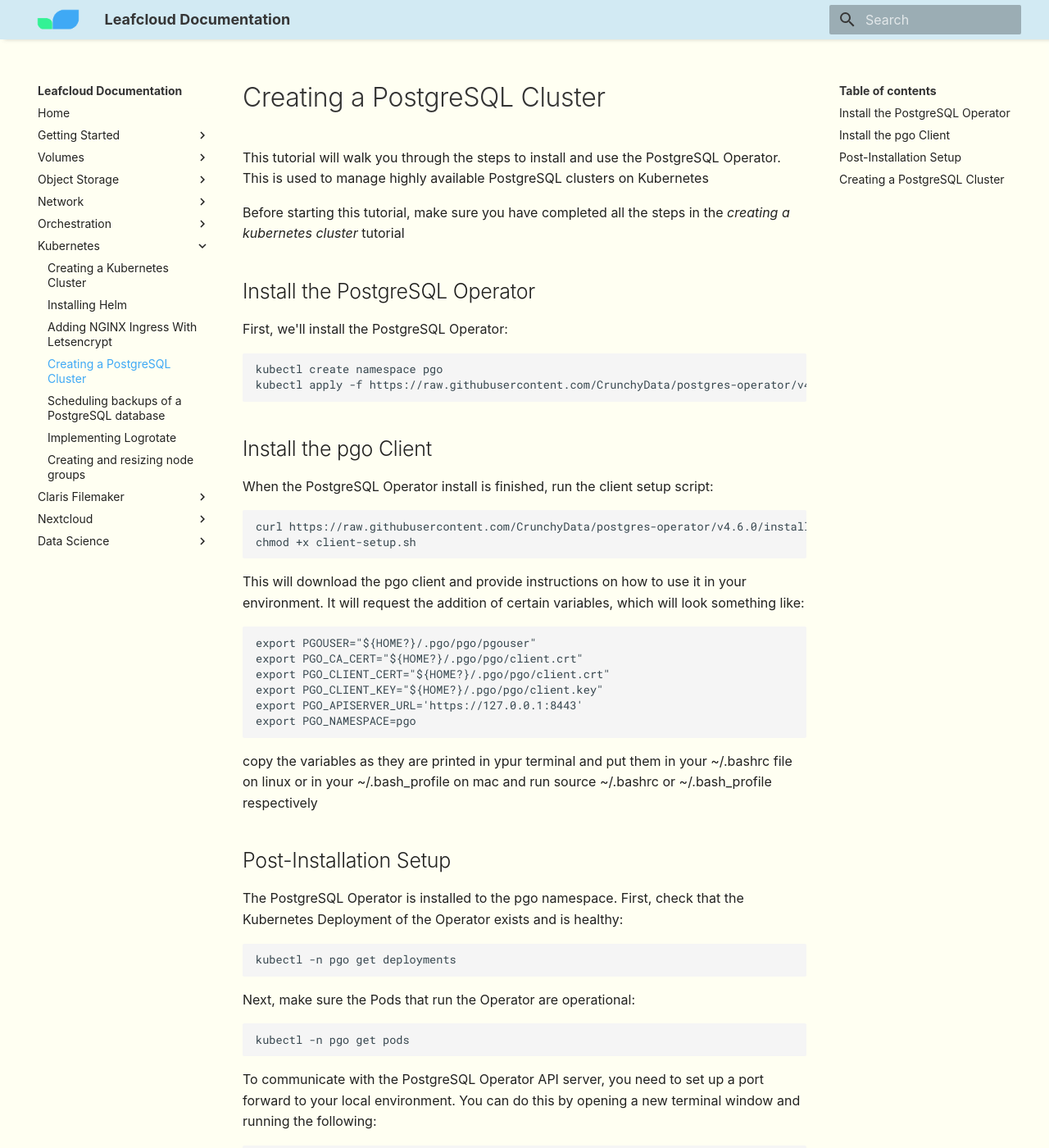
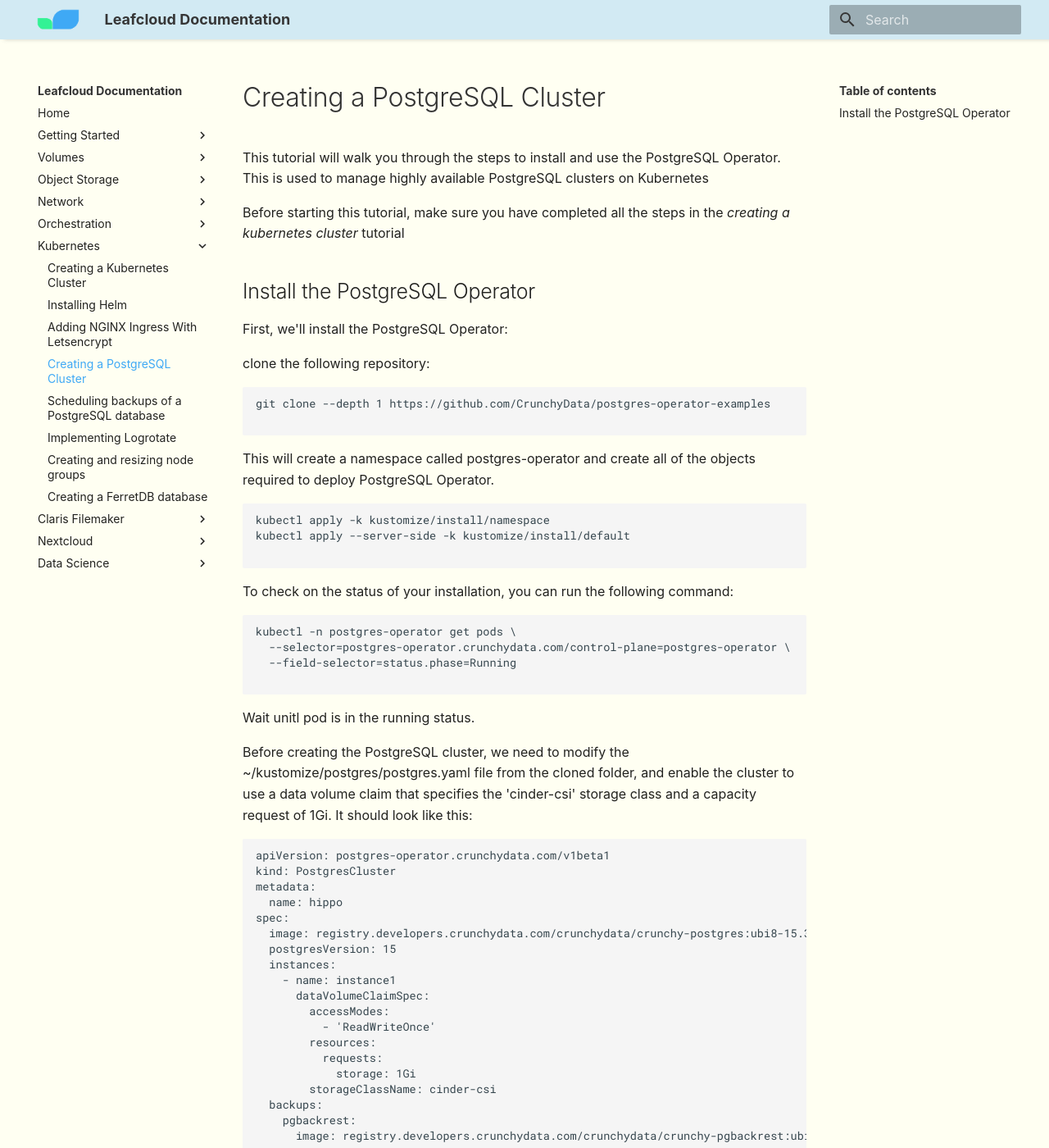
Before and after one commit to leafcloudhq/documentation-rtd, an MkDocs documentation site: the page built from docs/kubernetes/creating-a-postgresql-cluster.md, in a window 1280 px wide and 1400 px high. Shown: the whole window at 82% size. Built offline with MkDocs 1.6.1 and Material for MkDocs 9.7.7, drawn with Linux system fonts in a browser that asks for light colours; some web fonts are replaced; some of the changed text lies outside the part shown.

Commit message:
added ferretdb to docs

````diff
--- a/docs/kubernetes/creating-a-postgresql-cluster.md
+++ b/docs/kubernetes/creating-a-postgresql-cluster.md
@@ -8,77 +8,110 @@
 
 First, we'll install the PostgreSQL Operator:
 
+clone the following repository:
+
 ```
-kubectl create namespace pgo
-kubectl apply -f https://raw.githubusercontent.com/CrunchyData/postgres-operator/v4.6.0/installers/kubectl/postgres-operator.yml
+git clone --depth 1 https://github.com/CrunchyData/postgres-operator-examples
+
 ```
 
-## Install the pgo Client
-
-When the PostgreSQL Operator install is finished, run the client setup script:
+This will create a namespace called postgres-operator and create all of the objects required to deploy PostgreSQL Operator.
 
 ```
-curl https://raw.githubusercontent.com/CrunchyData/postgres-operator/v4.6.0/installers/kubectl/client-setup.sh > client-setup.sh
-chmod +x client-setup.sh
+kubectl apply -k kustomize/install/namespace
+kubectl apply --server-side -k kustomize/install/default
+
 ```
 
-This will download the pgo client and provide instructions on how to use it in your environment. It will request the addition of certain variables, which will look something like:
+
+To check on the status of your installation, you can run the following command:
 
 ```
-export PGOUSER="${HOME?}/.pgo/pgo/pgouser"
-export PGO_CA_CERT="${HOME?}/.pgo/pgo/client.crt"
-export PGO_CLIENT_CERT="${HOME?}/.pgo/pgo/client.crt"
-export PGO_CLIENT_KEY="${HOME?}/.pgo/pgo/client.key"
-export PGO_APISERVER_URL='https://127.0.0.1:8443'
-export PGO_NAMESPACE=pgo
+kubectl -n postgres-operator get pods \
+  --selector=postgres-operator.crunchydata.com/control-plane=postgres-operator \
+  --field-selector=status.phase=Running
+
 ```
 
-copy the variables as they are printed in ypur terminal and put them in your ~/.bashrc file on linux or in your ~/.bash_profile on mac and run source ~/.bashrc or ~/.bash_profile respectively
+Wait unitl pod is in the running status.
 
-## Post-Installation Setup
-
-The PostgreSQL Operator is installed to the pgo namespace. First, check that the Kubernetes Deployment of the Operator exists and is healthy:
+Before creating the PostgreSQL cluster, we need to modify the ~/kustomize/postgres/postgres.yaml file from the cloned folder, and enable the cluster to use a data volume claim that specifies the 'cinder-csi' storage class and a capacity request of 1Gi. It should look like this:
 
 ```
-kubectl -n pgo get deployments
+apiVersion: postgres-operator.crunchydata.com/v1beta1
+kind: PostgresCluster
+metadata:
+  name: hippo
+spec:
+  image: registry.developers.crunchydata.com/crunchydata/crunchy-postgres:ubi8-15.3-2
+  postgresVersion: 15
+  instances:
+    - name: instance1
+      dataVolumeClaimSpec:
+        accessModes:
+          - 'ReadWriteOnce'
+        resources:
+          requests:
+            storage: 1Gi
+        storageClassName: cinder-csi
+  backups:
+    pgbackrest:
+      image: registry.developers.crunchydata.com/crunchydata/crunchy-pgbackrest:ubi8-2.45-2
+      repos:
+        - name: repo1
+          volume:
+            volumeClaimSpec:
+              accessModes:
+                - 'ReadWriteOnce'
+              resources:
+                requests:
+                  storage: 1Gi
+              storageClassName: cinder-csi
 ```
 
-Next, make sure the Pods that run the Operator are operational:
+
+Now let's create the PostgreSQL cluster by running the following command:
 
 ```
-kubectl -n pgo get pods
+kubectl apply -k kustomize/postgres
+
 ```
 
-To communicate with the PostgreSQL Operator API server, you need to set up a port forward to your local environment. You can do this by opening a new terminal window and running the following:
+You can track the progress of your cluster using the following command:
 
 ```
-kubectl -n pgo port-forward svc/postgres-operator 8443:8443
+kubectl -n postgres-operator describe postgresclusters.postgres-operator.crunchydata.com hippo
 ```
 
-Now go back to your original terminal window and verify your connection to the PostgreSQL Operator:
+
+As part of creating a Postgres cluster, the Postgres Operator creates a PostgreSQL user account. The credentials for this account are stored in a Secret that has the name <clusterName>-pguser-<userName>.
+
+
+Retrieve the user's credentials:
+
+For username:
 
 ```
-pgo version
+(kubectl -n postgres-operator get secrets hippo-pguser-hippo -o go-template='{{.data.password | base64decode}}')
 ```
 
-## Creating a PostgreSQL Cluster
-
-This type of istall creates a pgo namespace, from which the PostgreSQL Operator manages PostgreSQL clusters. We'll start by creating a PostgreSQL cluster called leafdb:
+For password:
 
 ```
-pgo create cluster -n pgo leafdb
+(kubectl -n postgres-operator get secrets hippo-pguser-hippo -o go-template='{{.data.password | base64decode}}')
 ```
 
-It may take a while for the cluster to be provisioned. You can see the cluster's status by using the pgo test command:
 
-```
-pgo test -n pgo leafdb
+Test the connection by port-forwarding your localhost to the PostgreSQL Operator:
+
+
+ ```
+PG_CLUSTER_PRIMARY_POD=$(kubectl get pod -n postgres-operator -o name \
+  -l postgres-operator.crunchydata.com/cluster=hippo,postgres-operator.crunchydata.com/role=master)
+kubectl -n postgres-operator port-forward "${PG_CLUSTER_PRIMARY_POD}" 5432:5432
 ```
 
-This test command gives you the basic information to connect to your PostgreSQL cluster from inside your Kubernetes environment. For more detailed information, enter the following:
 
-```
-pgo show cluster -n pgo leafdb
-```
+Now, you can try to login to your PostgreSQL installation on localhost:5432.
 
-You have now created a PostgreSQL cluster. For more information on how to use the PostgreSQL Operator visit `https://postgres-operator.readthedocs.io/en/latest/`
+Congratulations! You have now created a PostgreSQL cluster. For more details on how to use the PostgreSQL Operator, visit `https://postgres-operator.readthedocs.io/en/latest/`
--- a/mkdocs.yml
+++ b/mkdocs.yml
@@ -38,6 +38,7 @@
       - Scheduling backups of a PostgreSQL database: kubernetes/scheduling-backups-of-a-PostgreSQL-database.md
       - Implementing Logrotate: kubernetes/implementing-logrotate.md
       - Creating and resizing node groups: kubernetes/creating-and-resizing-node-groups.md
+      - Creating a FerretDB database: kubernetes/creating-a-ferretdb-database.md
   - Claris Filemaker:
       - Deploying Claris Filemaker on Ubuntu: Claris Filemaker/deploying-claris-filemaker-on-ubuntu.md
   - Nextcloud:
````
Also changed, not shown: docs/kubernetes/creating-a-ferretdb-database.md (added, +177 -0 lines).
